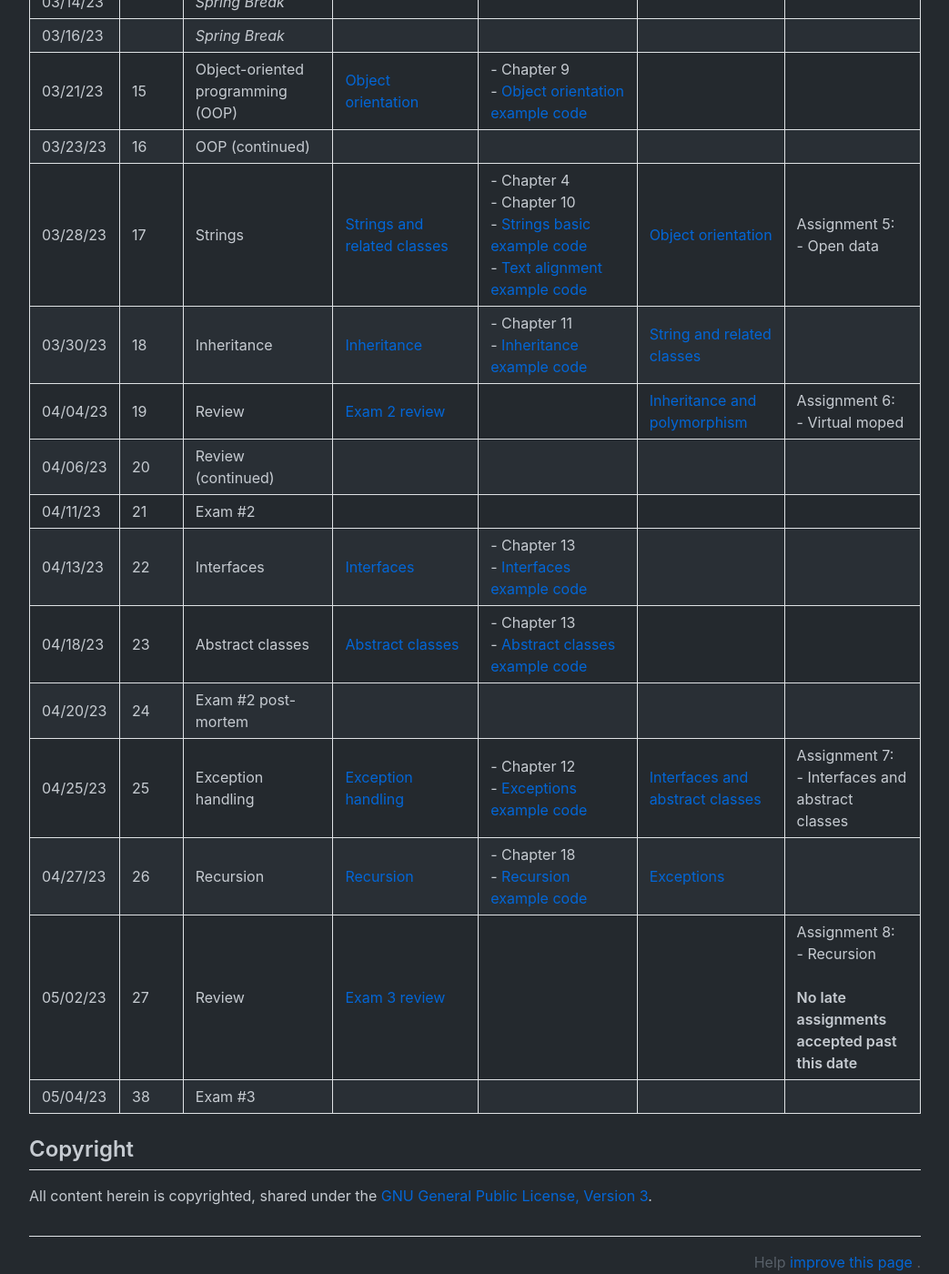
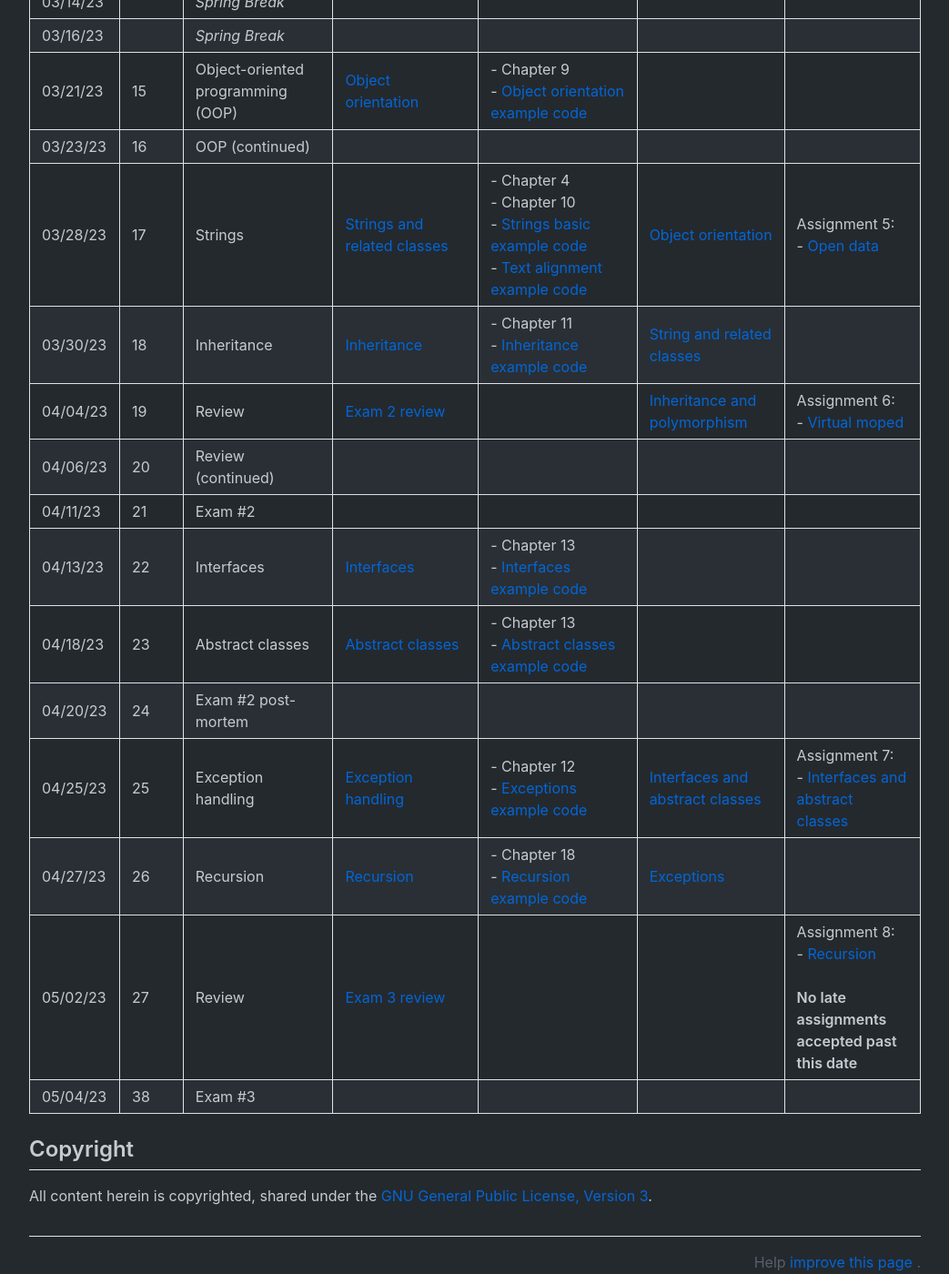
Before and after one commit to nyu-daniel-zint/intro-to-computer-science-2024-spring, a Jekyll site: the page built from content/schedule.md, in a window 1280 px wide and 1400 px high, scrolled down 1613 px. Shown: the whole window at 91% size, without its empty margins (118-1161 px from the left). Built offline with Jekyll 4.4.1, drawn with Linux system fonts in a browser that asks for light colours; comment, search, counter and statistics services are not loaded; part of the change alters nothing that is shown; some of the changed text lies outside the part shown.

Commit message:
Add links to the rest of the assignments.

```diff
--- a/content/schedule.md
+++ b/content/schedule.md
@@ -22,7 +22,7 @@ Department of Computer Science
 | 02/16/23 | 8     | Methods                                                  | [Methods](./slides/methods)                                                               | - Chapter 6<br />- [Methods example code](https://github.com/nyu-java-programming/methods-examples)                                                                                                                                                | [Loops](https://forms.gle/ZuG2ZFEdjabpbzvD9)                           |                                                                                                                                                                                                                                                                                                                                                                                    |
 | 02/21/23 | 9     | Arrays                                                   | [Arrays](./slides/arrays)                                                                 | - Chapter 7<br />- [Arrays example code](https://github.com/nyu-java-programming/array-examples)                                                                                                                                                   | [Methods](https://forms.gle/urWWgC4uTED3K2oe7)                         |                                                                                                                                                                                                                                                                                                                                                                                    |
 | 02/23/23 | 10    | Review                                                   |                                                                                           |                                                                                                                                                                                                                                                    | [Arrays](https://forms.gle/uVkFxd9AQpHQq98Y6)                          | Assignment 3:<br />- [Blackjack](https://classroom.github.com/a/VmBR5ONR)                                                                                                                                                                                                                                                                                                          |
-| 02/28/23 | 11    | Review (continued)                                       |                                                                                           |                                                                                                                                                                                                                                                    |                                                                        | Assignment 4:<br />- Text analysis                                                                                                                                                                                                                                                                                                                                                 |
+| 02/28/23 | 11    | Review (continued)                                       |                                                                                           |                                                                                                                                                                                                                                                    |                                                                        | Assignment 4:<br />- [Text analysis](https://classroom.github.com/a/AdnWn1Xk)                                                                                                                                                                                                                                                                                                      |
 | 03/02/23 | 12    | Exam #1                                                  |                                                                                           |                                                                                                                                                                                                                                                    |                                                                        |                                                                                                                                                                                                                                                                                                                                                                                    |
 | 03/07/23 | 13    | - Multidimensional arrays<br />- Documenting source code | - [Multidimensional arrays](./slides/arrays-multidimensional)<br />- [Javadoc](./javadoc) | - Chapter 8<br />- [Multidimensional arrays example code](https://github.com/nyu-java-programming/multidimensional-array-examples)                                                                                                                 |                                                                        |                                                                                                                                                                                                                                                                                                                                                                                    |
 | 03/09/23 | 14    | Exam #1 post-mortem                                      |                                                                                           |                                                                                                                                                                                                                                                    | [Multidimensional arrays](https://forms.gle/5NPSCmHyfcMokwqr6)         |                                                                                                                                                                                                                                                                                                                                                                                    |
@@ -30,15 +30,15 @@ Department of Computer Science
 | 03/16/23 |       | _Spring Break_                                           |                                                                                           |                                                                                                                                                                                                                                                    |                                                                        |                                                                                                                                                                                                                                                                                                                                                                                    |
 | 03/21/23 | 15    | Object-oriented programming (OOP)                        | [Object orientation](./slides/object-orientation)                                         | - Chapter 9<br />- [Object orientation example code](https://github.com/nyu-java-programming/simple-object-examples)                                                                                                                               |                                                                        |                                                                                                                                                                                                                                                                                                                                                                                    |
 | 03/23/23 | 16    | OOP (continued)                                          |                                                                                           |                                                                                                                                                                                                                                                    |                                                                        |                                                                                                                                                                                                                                                                                                                                                                                    |
-| 03/28/23 | 17    | Strings                                                  | [Strings and related classes](./slides/strings-as-objects)                                | - Chapter 4<br />- Chapter 10<br />- [Strings basic example code](https://github.com/nyu-java-programming/string-examples)<br />- [Text alignment example code](https://github.com/nyu-java-programming/text-alignment)                            | [Object orientation](https://forms.gle/vtGefFjsSuLWpwUG9)              | Assignment 5:<br />- Open data                                                                                                                                                                                                                                                                                                                                                     |
+| 03/28/23 | 17    | Strings                                                  | [Strings and related classes](./slides/strings-as-objects)                                | - Chapter 4<br />- Chapter 10<br />- [Strings basic example code](https://github.com/nyu-java-programming/string-examples)<br />- [Text alignment example code](https://github.com/nyu-java-programming/text-alignment)                            | [Object orientation](https://forms.gle/vtGefFjsSuLWpwUG9)              | Assignment 5:<br />- [Open data](https://classroom.github.com/a/s02V0fmQ)                                                                                                                                                                                                                                                                                                          |
 | 03/30/23 | 18    | Inheritance                                              | [Inheritance](./slides/inheritance)                                                       | - Chapter 11<br />- [Inheritance example code](https://github.com/nyu-java-programming/simple-inheritance-example)                                                                                                                                 | [String and related classes](https://forms.gle/eoqJ2wcndKNp18kt7)      |                                                                                                                                                                                                                                                                                                                                                                                    |
-| 04/04/23 | 19    | Review                                                   | [Exam 2 review](./slides/exam-2-review)                                                   |                                                                                                                                                                                                                                                    | [Inheritance and polymorphism](https://forms.gle/w6QQSJTXjXNVmSJS9)    | Assignment 6:<br />- Virtual moped                                                                                                                                                                                                                                                                                                                                                 |
+| 04/04/23 | 19    | Review                                                   | [Exam 2 review](./slides/exam-2-review)                                                   |                                                                                                                                                                                                                                                    | [Inheritance and polymorphism](https://forms.gle/w6QQSJTXjXNVmSJS9)    | Assignment 6:<br />- [Virtual moped](https://classroom.github.com/a/qFUUQaDM)                                                                                                                                                                                                                                                                                                      |
 | 04/06/23 | 20    | Review (continued)                                       |                                                                                           |                                                                                                                                                                                                                                                    |                                                                        |                                                                                                                                                                                                                                                                                                                                                                                    |
 | 04/11/23 | 21    | Exam #2                                                  |                                                                                           |                                                                                                                                                                                                                                                    |                                                                        |                                                                                                                                                                                                                                                                                                                                                                                    |
 | 04/13/23 | 22    | Interfaces                                               | [Interfaces](./slides/interfaces)                                                         | - Chapter 13<br />- [Interfaces example code](https://github.com/nyu-java-programming/interface-examples)                                                                                                                                          |                                                                        |                                                                                                                                                                                                                                                                                                                                                                                    |
 | 04/18/23 | 23    | Abstract classes                                         | [Abstract classes](./slides/abstract-classes)                                             | - Chapter 13<br />- [Abstract classes example code](https://github.com/nyu-java-programming/abstract-classes-examples)                                                                                                                             |                                                                        |                                                                                                                                                                                                                                                                                                                                                                                    |
 | 04/20/23 | 24    | Exam #2 post-mortem                                      |                                                                                           |                                                                                                                                                                                                                                                    |                                                                        |                                                                                                                                                                                                                                                                                                                                                                                    |
-| 04/25/23 | 25    | Exception handling                                       | [Exception handling](./slides/exception-handling)                                         | - Chapter 12<br />- [Exceptions example code](https://github.com/nyu-java-programming/exceptions-examples)                                                                                                                                         | [Interfaces and abstract classes](https://forms.gle/xf6SyaF4hFd2Uqrp8) | Assignment 7:<br />- Interfaces and abstract classes                                                                                                                                                                                                                                                                                                                               |
+| 04/25/23 | 25    | Exception handling                                       | [Exception handling](./slides/exception-handling)                                         | - Chapter 12<br />- [Exceptions example code](https://github.com/nyu-java-programming/exceptions-examples)                                                                                                                                         | [Interfaces and abstract classes](https://forms.gle/xf6SyaF4hFd2Uqrp8) | Assignment 7:<br />- [Interfaces and abstract classes](https://classroom.github.com/a/TddmUEfc)                                                                                                                                                                                                                                                                                    |
 | 04/27/23 | 26    | Recursion                                                | [Recursion](./slides/recursion)                                                           | - Chapter 18<br />- [Recursion example code](https://github.com/nyu-java-programming/recursion-examples)                                                                                                                                           | [Exceptions](https://forms.gle/Cj45tm8JHsREMEmy6)                      |                                                                                                                                                                                                                                                                                                                                                                                    |
-| 05/02/23 | 27    | Review                                                   | [Exam 3 review](./slides/exam-3-review)                                                   |                                                                                                                                                                                                                                                    |                                                                        | Assignment 8:<br />- Recursion<br /><br />**No late assignments accepted past this date**                                                                                                                                                                                                                                                                                          |
+| 05/02/23 | 27    | Review                                                   | [Exam 3 review](./slides/exam-3-review)                                                   |                                                                                                                                                                                                                                                    |                                                                        | Assignment 8:<br />- [Recursion](https://classroom.github.com/a/WD5F-xLA)<br /><br />**No late assignments accepted past this date**                                                                                                                                                                                                                                               |
 | 05/04/23 | 38    | Exam #3                                                  |                                                                                           |                                                                                                                                                                                                                                                    |                                                                        |                                                                                                                                                                                                                                                                                                                                                                                    |
```
